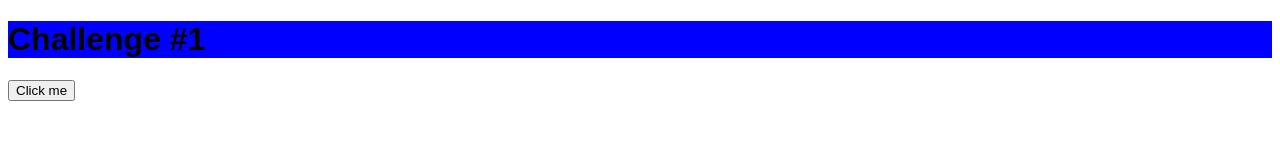
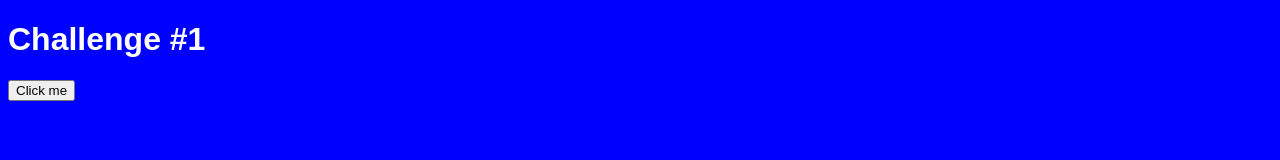
Before and after one commit to adytzul89/challenge1, a website built with Parcel: page index.html in a window 1280 px wide. Both pictures are taken after a click on the button "Click me". Built offline with nearby package versions, Linux system fonts and the light colour scheme.

Commit message:
imbunatatire cod schimbare culoare la body

```diff
--- a/index.html
+++ b/index.html
@@ -8,8 +8,10 @@
   <body>
     <!-- <div id="app"></div> -->
 
-    <h1 id="ChangeColorText">Challenge #1</h1>
-    <button id="changeColorButton">Click me</button>
+    <div class="container">
+      <h1 id="ChangeColorText">Challenge #1</h1>
+      <button id="changeColorButton">Click me</button>
+    </div>
 
     <script src="src/index.js"></script>
   </body>
--- a/src/index.js
+++ b/src/index.js
@@ -9,11 +9,19 @@ import "./styles.css";
 </div>
 `;*/
 
-const button = document.getElementById("changeColorButton");
-const text = document.getElementById("ChangeColorText");
+// const button = document.getElementById("changeColorButton");
+// const text = document.getElementById("ChangeColorText");
+/* update code */
+//change background body
+const button = document.querySelector("button");
+const body = document.querySelector("body");
+const colors = ["red", "blue", "gray", "black", "yellow"];
 
+body.style.backgroundColor = "green";
 button.addEventListener("click", changeBgColor);
 
 function changeBgColor() {
-  text.style.backgroundColor = "blue";
+  // text.style.backgroundColor = "blue";
+  const colorIndex = parseInt(Math.random() * colors.length);
+  body.style.backgroundColor = colors[colorIndex];
 }
--- a/src/styles.css
+++ b/src/styles.css
@@ -1,3 +1,6 @@
 body {
   font-family: sans-serif;
 }
+h1 {
+  color: #ffffff;
+}
```
